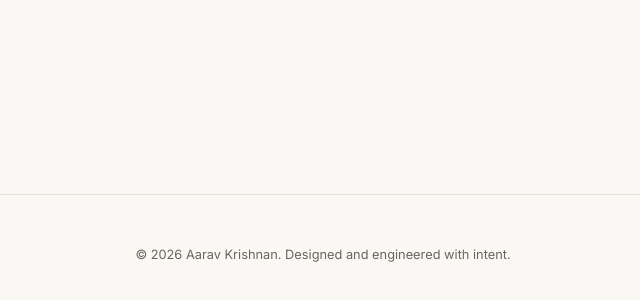
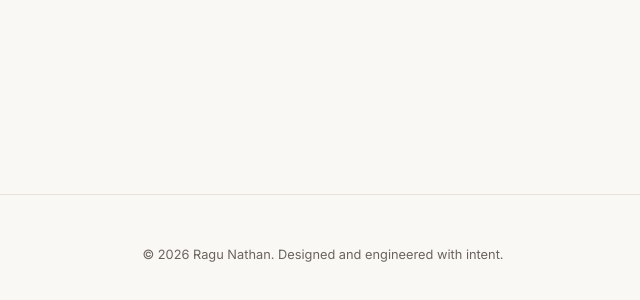
Before and after one commit to ragunathan2054-dot/Personal-Portfolio, a website built with Vite: page Front-public/index.html in a window 1280 px wide. Shown: the part 4188-4488 px from the top of the page, 317-957 px from the left. Built offline with nearby package versions, Linux system fonts and the light colour scheme; no server answers.

```diff
--- a/Front-public/index.html
+++ b/Front-public/index.html
@@ -144,7 +144,7 @@
 </section>
 
 <footer>
-  <div class="container"><p>© 2026 Aarav Krishnan. Designed and engineered with intent.</p></div>
+  <div class="container"><p>© 2026 Ragu Nathan. Designed and engineered with intent.</p></div>
 </footer>
 
 <div class="search-overlay" id="searchOverlay">
--- a/Front-public/src/sections/contact.js
+++ b/Front-public/src/sections/contact.js
@@ -36,8 +36,6 @@ export function renderContact(contact) {
       try {
         data = await res.json();
       } catch {
-        // Server returned something that wasn't JSON (e.g. a raw 404 HTML page) —
-        // this tells us the route itself likely isn't reachable.
         throw new Error(`Server returned ${res.status} — check that the backend is running and /contact route exists`);
       }
 
```
